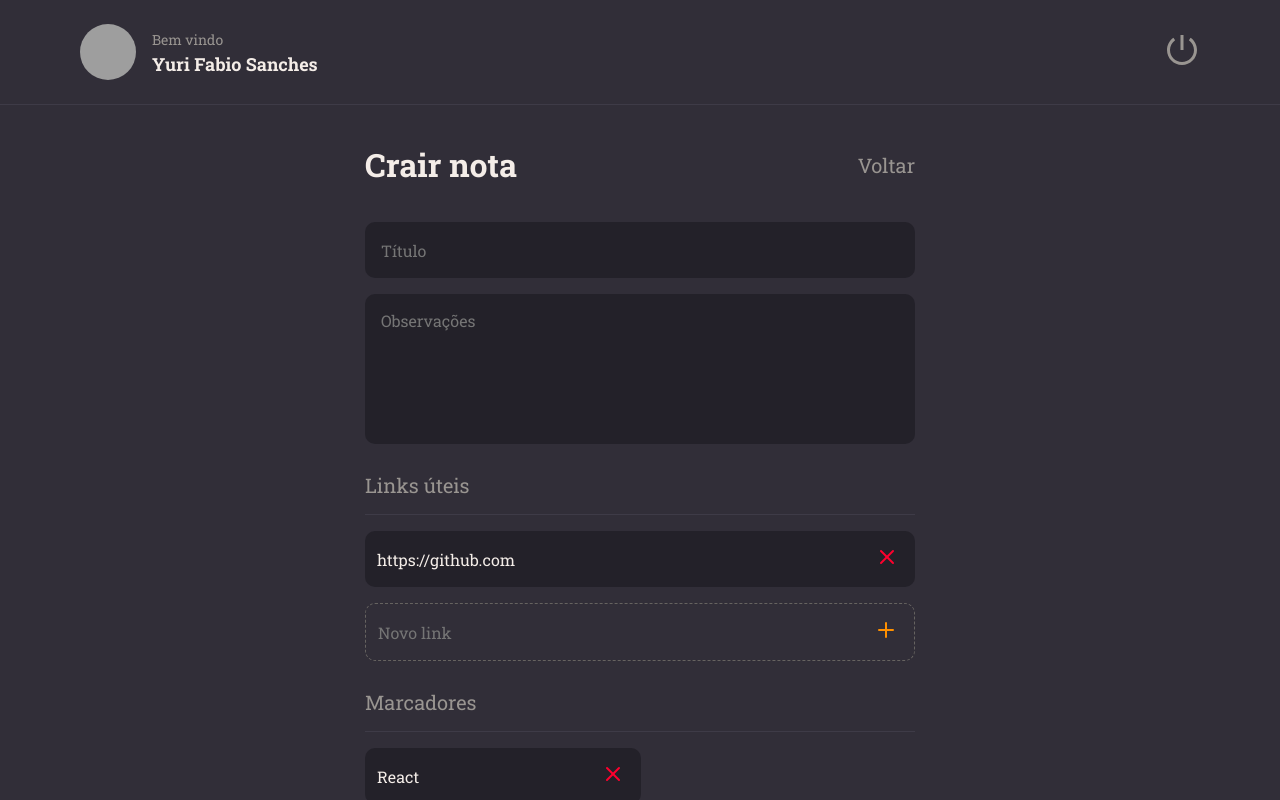
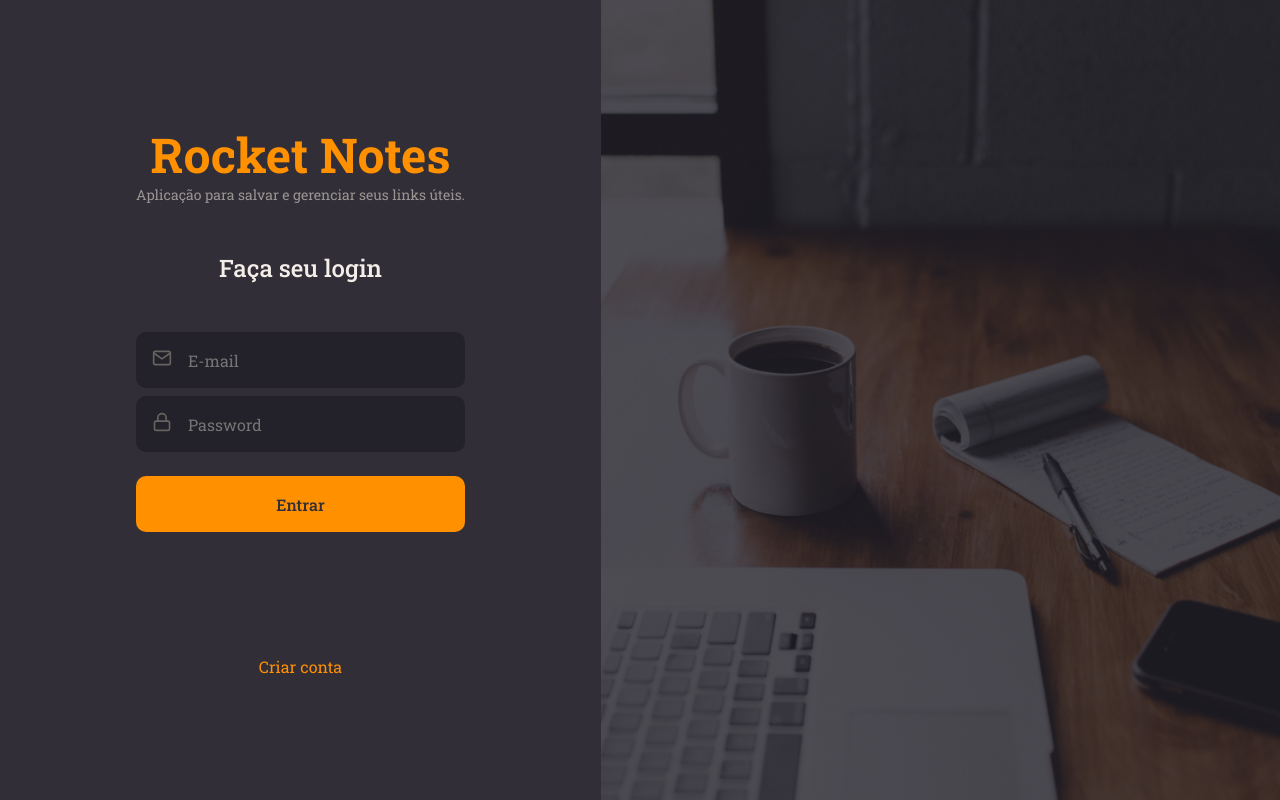
Before and after one commit to YuriFabioSanches/rocket-notes, a React (Vite) app: page / in a window 1280 px wide. Built offline with nearby package versions, Linux system fonts and the light colour scheme; grey boxes are pictures that could not be loaded.

Commit message:
routes folder and files created

```diff
--- a/src/main.jsx
+++ b/src/main.jsx
@@ -4,13 +4,13 @@
 import { ThemeProvider } from 'styled-components'
 import theme from './styles/theme'
 
-import { NewNote } from './pages/NewNote'
+import { Routes } from './routes'
 
 ReactDOM.createRoot(document.getElementById('root')).render(
   <React.StrictMode>
     <ThemeProvider theme={theme}>
       <GlobalStyles />
-      <NewNote />
+      <Routes />
     </ThemeProvider>
   </React.StrictMode>,
 )
--- /dev/null
+++ b/src/routes/auth.routes.jsx
@@ -0,0 +1,13 @@
+import { Routes, Route } from "react-router-dom"
+
+import { SignIn } from "../pages/SignIn"
+import { SignUp } from "../pages/SignUp"
+
+export function AuthRoutes() {
+  return(
+    <Routes>
+      <Route path="/" element={<SignIn />}/>
+      <Route path="/register" element={<SignUp />}/>
+    </Routes>
+  );
+}
--- /dev/null
+++ b/src/routes/index.jsx
@@ -0,0 +1,10 @@
+import { BrowserRouter } from "react-router-dom";
+import { AuthRoutes } from "./auth.routes";
+
+export function Routes(){
+  return(
+    <BrowserRouter>
+      <AuthRoutes />
+    </BrowserRouter>
+  );
+}
```
Also changed, not shown: src/routes/app.routes.jsx (added, +17 -0 lines).
